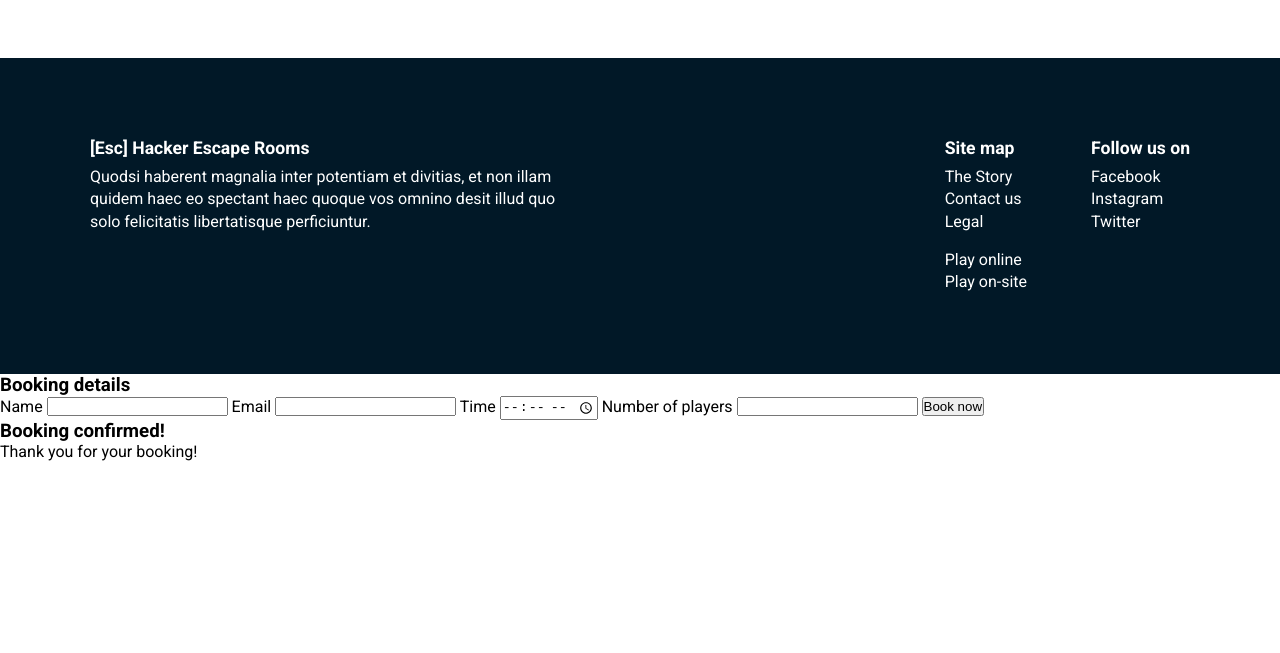
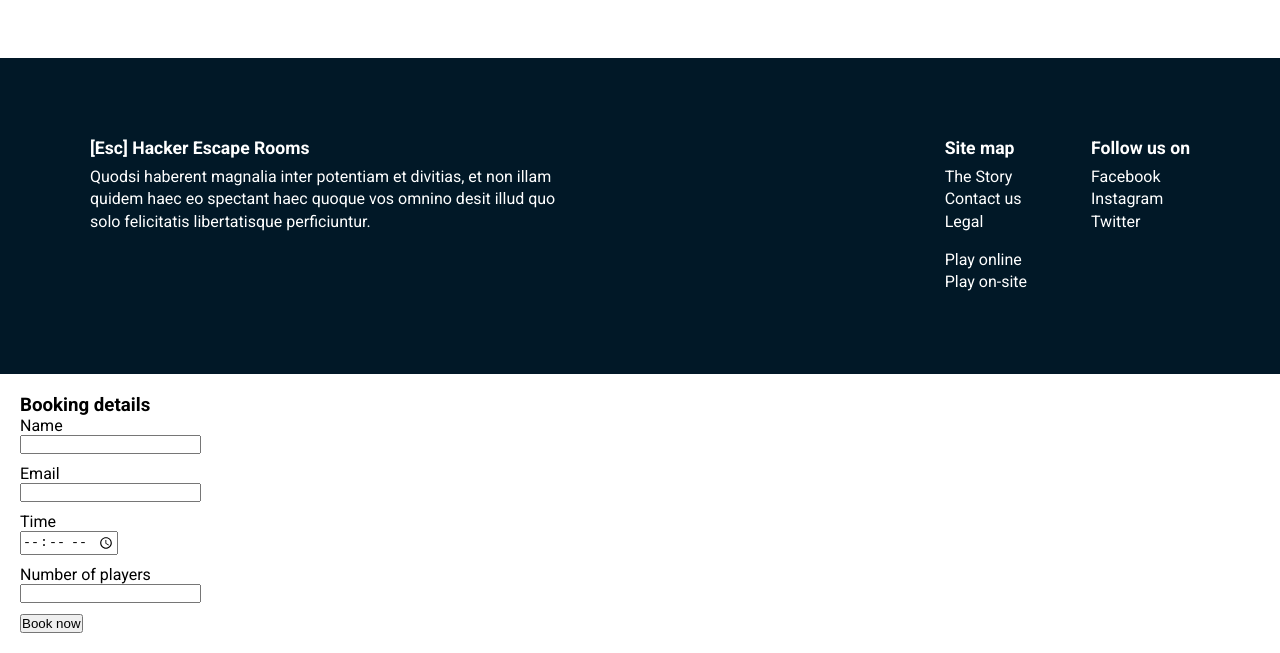
Before and after one commit to Bojeppe/Esc_Hacker_Escape_Rooms, a plain HTML site: page index.html in a window 1280 px wide. Shown: the part 2905-3558 px from the top of the page. Before the commit the page ends 3366 px from the top, so only its background shows below. Drawn offline with Linux system fonts and the light colour scheme.

Commit message:
Added Josefs CSS to my branch

```diff
--- a/modal.css
+++ b/modal.css
@@ -60,3 +60,20 @@ body {
   border: none;
   border-radius: 4px;
 }
+
+.booking-step-2 {
+  display: block;
+  background-color: white;
+  padding: 20px;
+}
+
+.booking-step-3 {
+  display: none;
+  background-color: white;
+  padding: 20px;
+}
+
+.booking-form input {
+  display: block;
+  margin-bottom: 10px;
+}
```
